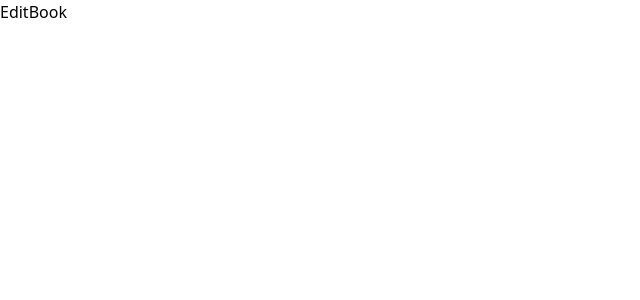
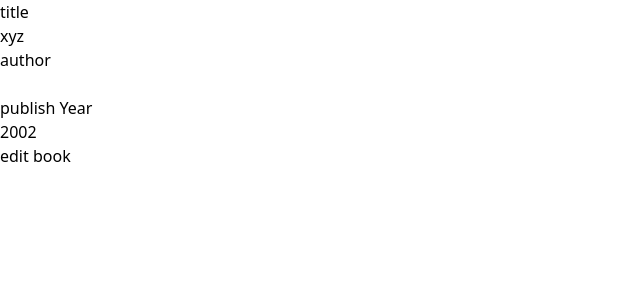
Before and after one commit to himanshi-s/bookstore-mern, a React (Vite) app in the folder frontend/: page /books/edit/1 in a window 1280 px wide. Shown: the top 300 px of the page, without its empty margins (0-640 px from the left). Built offline with nearby package versions, Linux system fonts and the light colour scheme.

Commit message:
editBook comp integrated w backend

```diff
--- a/frontend/src/pages/EditBook.jsx
+++ b/frontend/src/pages/EditBook.jsx
@@ -1,8 +1,52 @@
-import React from 'react'
+import axios from 'axios';
+import React, { useState } from 'react'
+import { useEffect } from 'react';
+import { useNavigate, useParams } from 'react-router-dom';
 
 const EditBook = () => {
+
+  const {id} = useParams();
+  // alert(id)
+  const [title,usetitle] = useState('xyz')
+  const [author,useauthor] = useState('')
+  const [pyear,usepyear] = useState(2002);
+  const navigate = useNavigate();
+
+  const editBook = () => {
+    const data = {
+      title,
+      author,
+      publishYear: pyear
+  }
+  console.log(data);
+    axios.put(`http://localhost:5555/books/${id}`,data)
+    .then((res)=>{
+      console.log('sdhjfjas');
+      navigate('/');
+    })
+    .catch((err)=>{
+      alert(`error - ${err} `);
+    })
+  }
+
   return (
-    <div>EditBook</div>
+    <div>
+      <div className='flex-column center justify-content'>
+        <h2>title</h2>
+        <label htmlFor="title"></label>
+        <input value={title} required onChange={(e)=>usetitle(e.target.value)} className='border-2' type="text" name="title" id="title" />
+        <h2>author</h2>
+        <label htmlFor="author"></label>
+        <input required value={author} onChange={(e)=>useauthor(e.target.value)} className='border-4' type="text" name="author" id="author" />
+        <h2>publish Year</h2>
+        <label htmlFor="publishyear"></label>
+        <input required value={pyear} onChange={(e)=>usepyear(e.target.value)} className='border-2' type="number" name="publishyear" id="publishyear" />
+<br />
+        <button type="button" onClick={editBook}>edit book</button>
+
+      </div>
+
+    </div>
   )
 }
 
```
Also changed, not shown: 1 other file (tests, documents, lock files or other folders).
